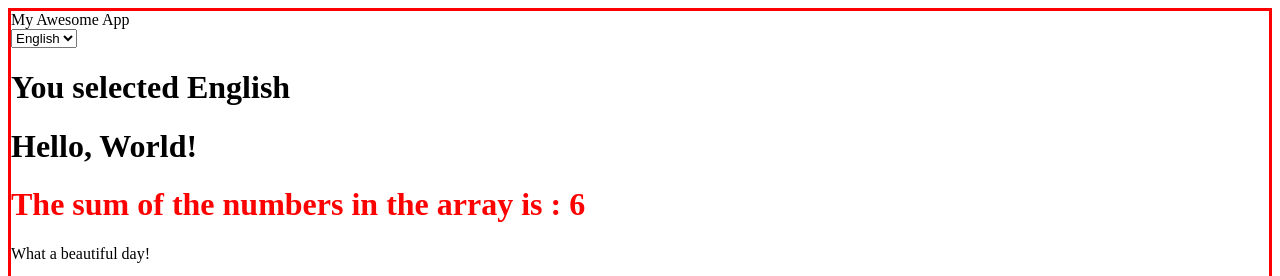
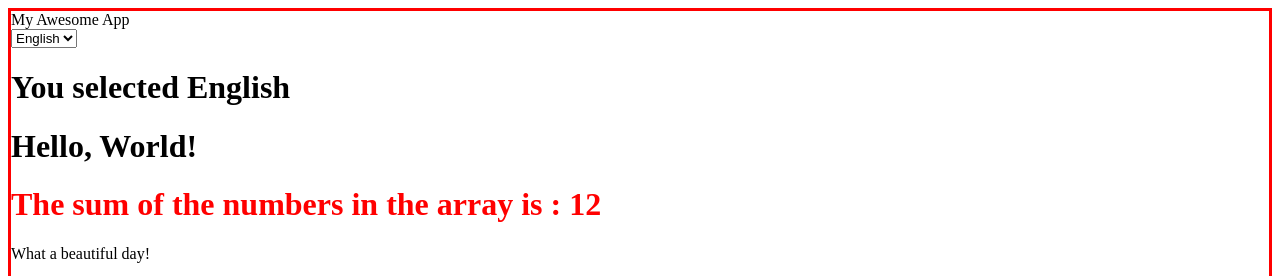
Before and after one commit to Ivanfras98/react-exercises, a React (Create React App) app: page / in a window 1280 px wide. Shown: the top 276 px of the page. Built offline with nearby package versions, Linux system fonts and the light colour scheme.

Commit message:
es function component-03 done

```diff
--- a/src/App.js
+++ b/src/App.js
@@ -48,7 +48,7 @@ export class App extends React.Component {
           <DisplayLanguage ciccio={this.state.language} />
         </LanguageContext.Provider>
         <Hello />
-        <Sum numbers={[1, 2, 3]} />
+        <Sum />
         <Message />
         <Welcome name="Ivan" age={24} />
         {/* <InteractiveWelcome /> */}
--- a/src/Sum.js
+++ b/src/Sum.js
@@ -1,4 +1,4 @@
-export function Sum({numbers}) {
+export function Sum({numbers = [2,4,6]}) {
     let mystyle = {
         color : "red"
     }
```
